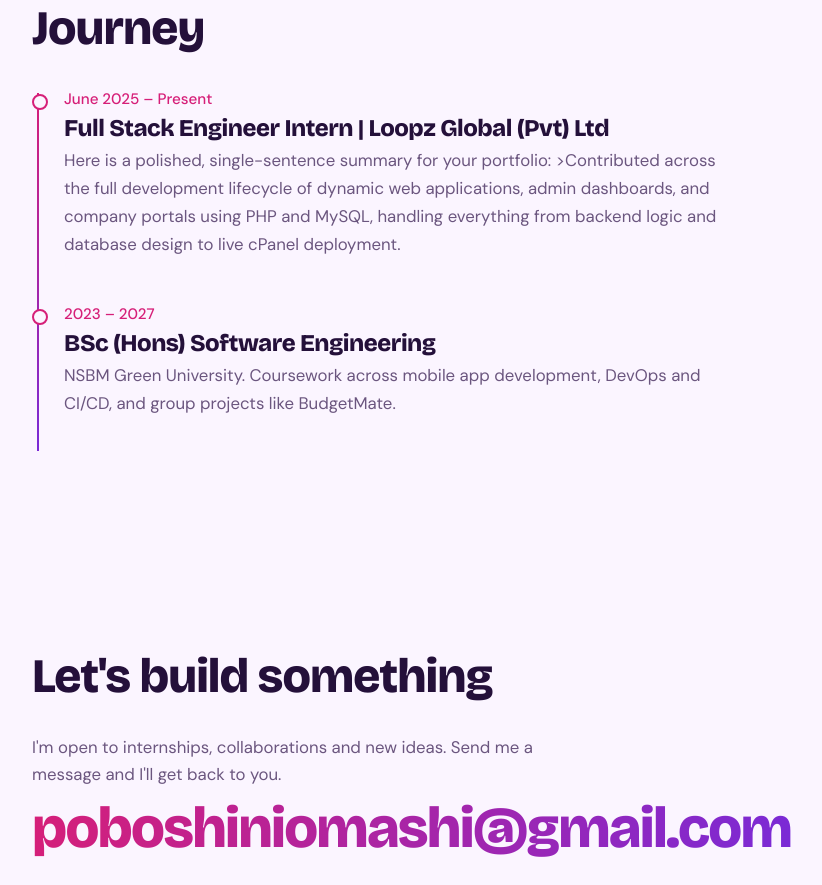
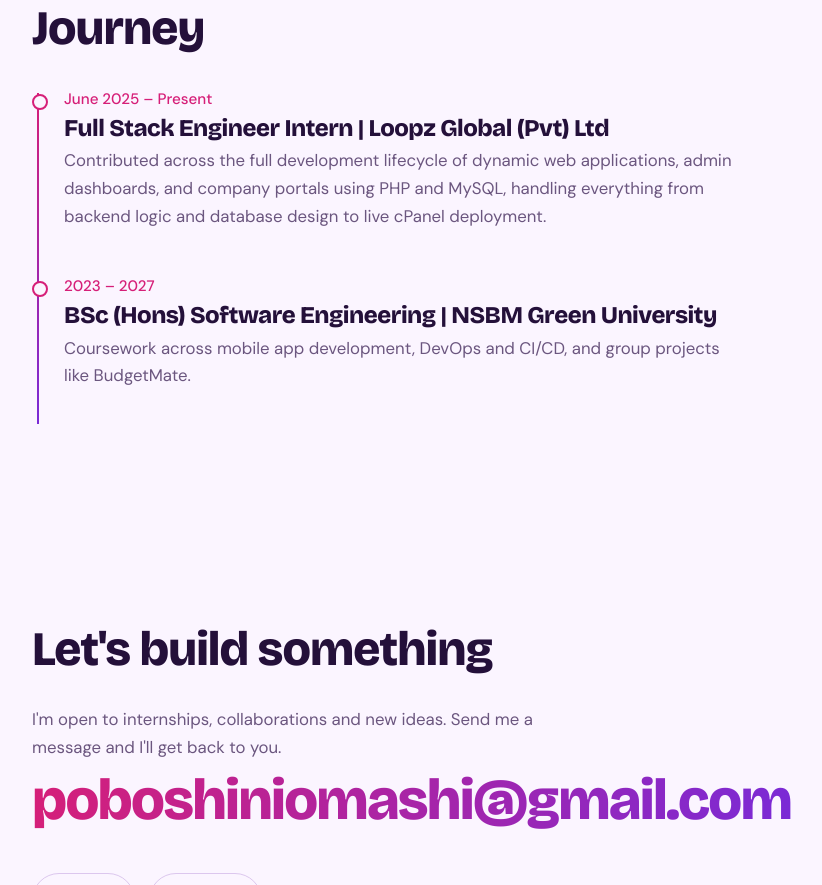
Before and after one commit to Mashi0629/Portfolio-latest-, a plain HTML site: page index.html in a window 1280 px wide. Shown: the part 2819-3704 px from the top of the page, without its empty margins (48-870 px from the left). Drawn offline with nearby package versions, Linux system fonts and the light colour scheme.

Commit message:
Update index.html

```diff
--- a/index.html
+++ b/index.html
@@ -152,10 +152,8 @@
 <section id="journey"><div class="wrap">
   <h2>Journey</h2>
   <div class="tl">
-    <article><time>June 2025 – Present</time><h3>Full Stack Engineer Intern | Loopz Global (Pvt) Ltd</h3><p>Here is a polished, single-sentence summary for your portfolio:
-
->Contributed across the full development lifecycle of dynamic web applications, admin dashboards, and company portals using PHP and MySQL, handling everything from backend logic and database design to live cPanel deployment.</p></article>
-    <article><time>2023 – 2027</time><h3>BSc (Hons) Software Engineering</h3><p>NSBM Green University. Coursework across mobile app development, DevOps and CI/CD, and group projects like BudgetMate.</p></article>
+    <article><time>June 2025 – Present</time><h3>Full Stack Engineer Intern | Loopz Global (Pvt) Ltd</h3><p>Contributed across the full development lifecycle of dynamic web applications, admin dashboards, and company portals using PHP and MySQL, handling everything from backend logic and database design to live cPanel deployment.</p></article>
+    <article><time>2023 – 2027</time><h3>BSc (Hons) Software Engineering | NSBM Green University</h3><p>Coursework across mobile app development, DevOps and CI/CD, and group projects like BudgetMate.</p></article>
   </div>
 </div></section>
 
```
